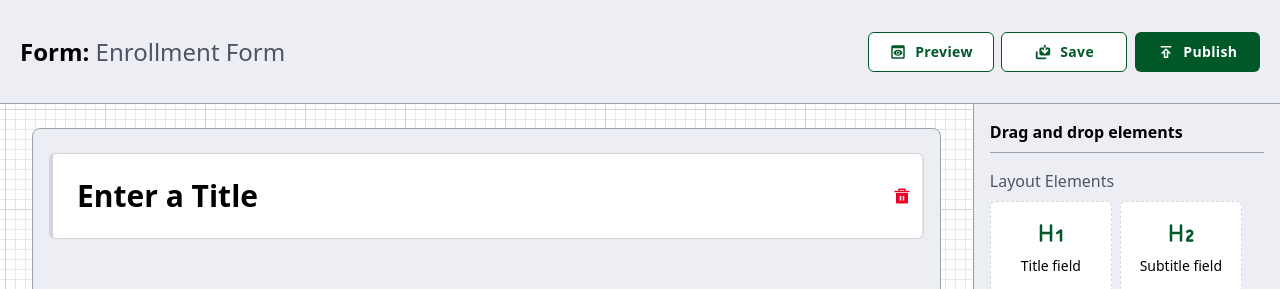
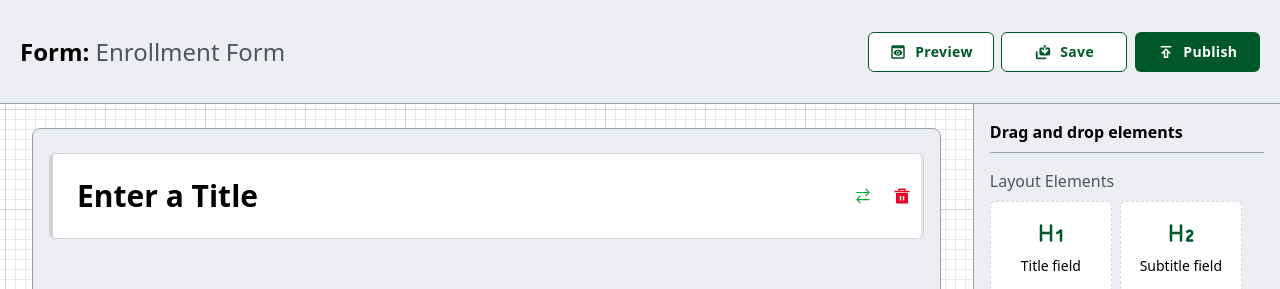
Before and after one commit to Kingjohneycodey/form-builder, a React (Vite) app: page /create-form/1 in a window 1280 px wide. Both pictures are taken after a click on the button "Title field". Shown: the top 289 px of the page. Built offline with nearby package versions, Linux system fonts and the light colour scheme.

Commit message:
included logic to replace fields

```diff
--- a/src/components/DropArea.tsx
+++ b/src/components/DropArea.tsx
@@ -35,8 +35,10 @@ export type ElementName =
 type FieldItemType = {
   [key in ElementName]: React.FC<{
     handleRemove: (index: number) => void;
+    handleReplace: (index: number) => void;
     index: number;
-    id: number | string;
+    replaceIndex: number | null;
+    replaceMode: boolean;
   }>;
 };
 
@@ -55,7 +57,17 @@ const FieldItem: FieldItemType = {
   time: TimeField,
 };
 
-const DropArea = ({ onDrop }: { onDrop: (event: any) => void }) => {
+const DropArea = ({
+  onDrop,
+  handleReplaceMode,
+  replaceIndex,
+  replaceMode,
+}: {
+  onDrop: (event: any) => void;
+  handleReplaceMode: (index: number) => void;
+  replaceIndex: number | null;
+  replaceMode: boolean;
+}) => {
   const { isOver, setNodeRef } = useDroppable({
     id: "drop-area",
   });
@@ -65,6 +77,10 @@ const DropArea = ({ onDrop }: { onDrop: (event: any) => void }) => {
 
   const handleDelete = (index: number) => {
     dispatch(removeElement(index));
+  };
+
+  const handleReplace = (index: number) => {
+    handleReplaceMode(index);
   };
 
   console.log("ELEMENTS:", elements);
@@ -90,8 +106,10 @@ const DropArea = ({ onDrop }: { onDrop: (event: any) => void }) => {
             <FieldComponent
               key={index}
               handleRemove={() => handleDelete(index)}
+              handleReplace={() => handleReplace(index)}
               index={index}
-              id={element.itemPosition}
+              replaceIndex={replaceIndex}
+              replaceMode={replaceMode}
             />
           );
         })
--- a/src/components/DropElements.tsx
+++ b/src/components/DropElements.tsx
@@ -1,46 +1,56 @@
-import { useDraggable } from "@dnd-kit/core";
-
 import { useState } from "react";
 import { RiDeleteBin5Fill } from "react-icons/ri";
+import { GoArrowSwitch } from "react-icons/go";
 
 export const FieldWrapper = ({
   isFocused,
   children,
   handleRemove,
+  handleReplace,
   index,
-  id,
+  replaceIndex,
+  replaceMode,
 }: {
   isFocused: boolean;
   children: React.ReactNode;
   handleRemove: (index: number) => void;
+  handleReplace: (index: number) => void;
   index: number;
-  id: string;
+  replaceIndex: number | null;
+  replaceMode: boolean;
 }) => {
-  const { attributes, listeners, setNodeRef, transform } = useDraggable({
-    id,
-  });
-
   return (
     <div
-      ref={setNodeRef}
-      {...listeners}
-      {...attributes}
-      style={{
-        transform: `translate3d(${transform?.x}px, ${transform?.y}px, 0)`,
-      }}
       className={`relative bg-white flex w-full p-4 border rounded-md transition-all duration-300 ease-in-out ${
         isFocused
           ? "border-l-4 border-dark-green"
           : "border-l-4 border-gray-300"
       }`}
     >
-      <div className="flex flex-col rounded-md w-[95%]">{children}</div>
+      <div className="flex flex-col rounded-md w-[90%]">{children}</div>
+      <div className="flex flex-row absolute top-0 right-0 z-10 w-[80px] h-full border-r rounded-r-md">
         <div
-        className="flex items-center justify-center absolute top-0 right-0 z-10 w-[40px] h-full border-r rounded-r-md hover:bg-color-bright-red/20"
+          className={`flex items-center justify-center w-[40px] h-full hover:cursor-pointer hover:bg-light-green/20 ${
+            replaceIndex === index && replaceMode === true
+              ? "bg-light-green/20"
+              : ""
+          }`}
+          title={`${
+            replaceIndex === index && replaceMode === true
+              ? "Exit Replace Mode"
+              : "Replace Item"
+          }`}
+          onClick={() => handleReplace(index)}
+        >
+          <GoArrowSwitch className="text-lg text-light-green" />
+        </div>
+        <div
+          className="flex items-center justify-center w-[40px] h-full hover:cursor-pointer hover:bg-color-bright-red/20 border-r rounded-r-md"
           title="Remove item"
           onClick={() => handleRemove(index)}
         >
           <RiDeleteBin5Fill className="text-lg text-color-bright-red" />
+        </div>
       </div>
     </div>
   );
@@ -48,10 +58,16 @@ export const FieldWrapper = ({
 
 export const TitleField = ({
   handleRemove,
+  handleReplace,
   index,
+  replaceIndex,
+  replaceMode,
 }: {
   handleRemove: (index: number) => void;
+  handleReplace: (index: number) => void;
   index: number;
+  replaceIndex: number | null;
+  replaceMode: boolean;
 }) => {
   const [title, setTitle] = useState<string>("Enter a Title");
   const [isFocused, setIsFocused] = useState<boolean>(false);
@@ -60,7 +76,10 @@ export const TitleField = ({
     <FieldWrapper
       isFocused={isFocused}
       handleRemove={handleRemove}
+      handleReplace={handleReplace}
       index={index}
+      replaceIndex={replaceIndex}
+      replaceMode={replaceMode}
     >
       <input
         type="text"
@@ -79,10 +98,16 @@ export const TitleField = ({
 
 export const SubtitleField = ({
   handleRemove,
+  handleReplace,
   index,
+  replaceIndex,
+  replaceMode,
 }: {
   handleRemove: (index: number) => void;
+  handleReplace: (index: number) => void;
   index: number;
+  replaceIndex: number | null;
+  replaceMode: boolean;
 }) => {
   const [subTitle, setSubTitle] = useState<string>("Enter a Subtitle");
   const [isFocused, setIsFocused] = useState<boolean>(false);
@@ -91,7 +116,10 @@ export const SubtitleField = ({
     <FieldWrapper
       isFocused={isFocused}
       handleRemove={handleRemove}
+      handleReplace={handleReplace}
       index={index}
+      replaceIndex={replaceIndex}
+      replaceMode={replaceMode}
     >
       <input
         type="text"
@@ -110,20 +138,43 @@ export const SubtitleField = ({
 
 export const SeparatorField = ({
   handleRemove,
+  handleReplace,
   index,
+  replaceIndex,
+  replaceMode,
 }: {
   handleRemove: (index: number) => void;
+  handleReplace: (index: number) => void;
   index: number;
+  replaceIndex: number | null;
+  replaceMode: boolean;
 }) => {
   return (
     <div className="relative flex w-full">
-      <div className="w-[95%] my-4 border border-gray-400"></div>
+      <div className="w-[90%] my-4 border border-gray-400"></div>
+      <div className="flex flex-row absolute top-0 right-0 z-10 w-[80px] h-full">
         <div
-        className="flex items-center justify-center absolute top-0 right-0 z-10 w-[40px] h-full border rounded-md hover:bg-color-bright-red/20"
+          className={`flex items-center justify-center w-[40px] h-full hover:cursor-pointer hover:bg-light-green/20 ${
+            replaceIndex === index && replaceMode === true
+              ? "bg-light-green/20"
+              : ""
+          }`}
+          title={`${
+            replaceIndex === index && replaceMode === true
+              ? "Exit Replace Mode"
+              : "Replace Item"
+          }`}
+          onClick={() => handleReplace(index)}
+        >
+          <GoArrowSwitch className="text-lg text-light-green" />
+        </div>
+        <div
+          className="flex items-center justify-center w-[40px] h-full hover:cursor-pointer hover:bg-color-bright-red/20"
           title="Remove item"
           onClick={() => handleRemove(index)}
         >
           <RiDeleteBin5Fill className="text-lg text-color-bright-red" />
+        </div>
       </div>
     </div>
   );
@@ -131,21 +182,44 @@ export const SeparatorField = ({
 
 export const SpacerField = ({
   handleRemove,
+  handleReplace,
   index,
+  replaceIndex,
+  replaceMode,
 }: {
   handleRemove: (index: number) => void;
+  handleReplace: (index: number) => void;
   index: number;
+  replaceIndex: number | null;
+  replaceMode: boolean;
 }) => {
   return (
     <div className="relative flex w-full">
       <br />
       <br />
+      <div className="flex flex-row absolute top-0 right-0 z-10 w-[80px] h-full">
         <div
-        className="flex items-center justify-center absolute top-0 right-0 z-10 w-[40px] h-full border rounded-md hover:bg-color-bright-red/20"
+          className={`flex items-center justify-center w-[40px] h-full hover:cursor-pointer hover:bg-light-green/20 ${
+            replaceIndex === index && replaceMode === true
+              ? "bg-light-green/20"
+              : ""
+          }`}
+          title={`${
+            replaceIndex === index && replaceMode === true
+              ? "Exit Replace Mode"
+              : "Replace Item"
+          }`}
+          onClick={() => handleReplace(index)}
+        >
+          <GoArrowSwitch className="text-lg text-light-green" />
+        </div>
+        <div
+          className="flex items-center justify-center w-[40px] h-full hover:cursor-pointer hover:bg-color-bright-red/20"
           title="Remove item"
           onClick={() => handleRemove(index)}
         >
           <RiDeleteBin5Fill className="text-lg text-color-bright-red" />
+        </div>
       </div>
     </div>
   );
@@ -153,10 +227,16 @@ export const SpacerField = ({
 
 export const TextField = ({
   handleRemove,
+  handleReplace,
   index,
+  replaceIndex,
+  replaceMode,
 }: {
   handleRemove: (index: number) => void;
+  handleReplace: (index: number) => void;
   index: number;
+  replaceIndex: number | null;
+  replaceMode: boolean;
 }) => {
   const [question, setQuestion] = useState<string>("Enter a question");
   const [text, setText] = useState<string>("");
@@ -166,7 +246,10 @@ export const TextField = ({
     <FieldWrapper
       isFocused={isFocused}
       handleRemove={handleRemove}
+      handleReplace={handleReplace}
       index={index}
+      replaceIndex={replaceIndex}
+      replaceMode={replaceMode}
     >
       <input
         type="text"
@@ -196,10 +279,16 @@ export const TextField = ({
 
 export const TextareaField = ({
   handleRemove,
+  handleReplace,
   index,
+  replaceIndex,
+  replaceMode,
 }: {
   handleRemove: (index: number) => void;
+  handleReplace: (index: number) => void;
   index: number;
+  replaceIndex: number | null;
+  replaceMode: boolean;
 }) => {
   const [question, setQuestion] = useState<string>("Enter a question");
   const [textarea, setTextarea] = useState<string>("");
@@ -209,7 +298,10 @@ export const TextareaField = ({
     <FieldWrapper
       isFocused={isFocused}
       handleRemove={handleRemove}
+      handleReplace={handleReplace}
       index={index}
+      replaceIndex={replaceIndex}
+      replaceMode={replaceMode}
     >
       <input
         type="text"
@@ -239,10 +331,16 @@ export const TextareaField = ({
 
 export const NumberField = ({
   handleRemove,
+  handleReplace,
   index,
+  replaceIndex,
+  replaceMode,
 }: {
   handleRemove: (index: number) => void;
+  handleReplace: (index: number) => void;
   index: number;
+  replaceIndex: number | null;
+  replaceMode: boolean;
 }) => {
   const [question, setQuestion] = useState<string>("Enter a question");
   const [number, setNumber] = useState<number | string>(0);
@@ -252,7 +350,10 @@ export const NumberField = ({
     <FieldWrapper
       isFocused={isFocused}
       handleRemove={handleRemove}
+      handleReplace={handleReplace}
       index={index}
+      replaceIndex={replaceIndex}
+      replaceMode={replaceMode}
     >
       <input
         type="text"
@@ -283,10 +384,16 @@ export const NumberField = ({
 
 export const DropdownField = ({
   handleRemove,
+  handleReplace,
   index,
+  replaceIndex,
+  replaceMode,
 }: {
   handleRemove: (index: number) => void;
+  handleReplace: (index: number) => void;
   index: number;
+  replaceIndex: number | null;
+  replaceMode: boolean;
 }) => {
   const [question, setQuestion] = useState<string>("Enter a question");
   const [options, setOptions] = useState<string[]>([]);
@@ -305,7 +412,10 @@ export const DropdownField = ({
     <FieldWrapper
       isFocused={isFocused}
       handleRemove={handleRemove}
+      handleReplace={handleReplace}
       index={index}
+      replaceIndex={replaceIndex}
+      replaceMode={replaceMode}
     >
       <input
         type="text"
@@ -356,10 +466,16 @@ export const DropdownField = ({
 
 export const CheckboxField = ({
   handleRemove,
+  handleReplace,
   index,
+  replaceIndex,
+  replaceMode,
 }: {
   handleRemove: (index: number) => void;
+  handleReplace: (index: number) => void;
   index: number;
+  replaceIndex: number | null;
+  replaceMode: boolean;
 }) => {
   const [question, setQuestion] = useState<string>("Enter a question");
   const [checkboxes, setCheckboxes] = useState<
@@ -395,7 +511,10 @@ export const CheckboxField = ({
     <FieldWrapper
       isFocused={isFocused}
       handleRemove={handleRemove}
+      handleReplace={handleReplace}
       index={index}
+      replaceIndex={replaceIndex}
+      replaceMode={replaceMode}
     >
       <input
         type="text"
@@ -442,10 +561,16 @@ export const CheckboxField = ({
 
 export const RadioField = ({
   handleRemove,
+  handleReplace,
   index,
+  replaceIndex,
+  replaceMode,
 }: {
   handleRemove: (index: number) => void;
+  handleReplace: (index: number) => void;
   index: number;
+  replaceIndex: number | null;
+  replaceMode: boolean;
 }) => {
   const [question, setQuestion] = useState<string>("Enter a question");
   const [radioButtons, setRadioButtons] = useState<
@@ -475,7 +600,10 @@ export const RadioField = ({
     <FieldWrapper
       isFocused={isFocused}
       handleRemove={handleRemove}
+      handleReplace={handleReplace}
       index={index}
+      replaceIndex={replaceIndex}
+      replaceMode={replaceMode}
     >
       <input
         type="text"
@@ -525,10 +653,16 @@ export const RadioField = ({
 
 export const DateField = ({
   handleRemove,
+  handleReplace,
   index,
+  replaceIndex,
+  replaceMode,
 }: {
   handleRemove: (index: number) => void;
+  handleReplace: (index: number) => void;
   index: number;
+  replaceIndex: number | null;
+  replaceMode: boolean;
 }) => {
   const [question, setQuestion] = useState<string>("Enter a question");
   const [date, setDate] = useState<string>("");
@@ -538,7 +672,10 @@ export const DateField = ({
     <FieldWrapper
       isFocused={isFocused}
       handleRemove={handleRemove}
+      handleReplace={handleReplace}
       index={index}
+      replaceIndex={replaceIndex}
+      replaceMode={replaceMode}
     >
       <input
         type="text"
@@ -568,10 +705,16 @@ export const DateField = ({
 
 export const TimeField = ({
   handleRemove,
+  handleReplace,
   index,
+  replaceIndex,
+  replaceMode,
 }: {
   handleRemove: (index: number) => void;
+  handleReplace: (index: number) => void;
   index: number;
+  replaceIndex: number | null;
+  replaceMode: boolean;
 }) => {
   const [question, setQuestion] = useState<string>("Enter a question");
   const [time, setTime] = useState<string>("");
@@ -581,7 +724,10 @@ export const TimeField = ({
     <FieldWrapper
       isFocused={isFocused}
       handleRemove={handleRemove}
+      handleReplace={handleReplace}
       index={index}
+      replaceIndex={replaceIndex}
+      replaceMode={replaceMode}
     >
       <input
         type="text"
--- a/src/pages/FormBuilder.tsx
+++ b/src/pages/FormBuilder.tsx
@@ -6,12 +6,15 @@ import DropArea from "../components/DropArea.js";
 import { DndContext, DragOverlay } from "@dnd-kit/core";
 import { useState } from "react";
 import { useDispatch, useSelector } from "react-redux";
-import { addElement } from "../slices/dropElementSlice";
+import { addElement, replaceElement } from "../slices/dropElementSlice";
 
 type ElementType = { itemName: string; itemPosition: number };
 
 const FormBuilder = () => {
   const [activeId, setActiveId] = useState<any>(null);
+  const [replaceMode, setReplaceMode] = useState<boolean>(false);
+  const [replaceIndex, setReplaceIndex] = useState<number | null>(null);
+
   const dispatch = useDispatch();
   const elements = useSelector((state: any) => state.elements as ElementType[]);
 
@@ -20,10 +23,25 @@ const FormBuilder = () => {
   };
 
   const handleDragEnd = (event: any) => {
+    if (replaceMode && replaceIndex !== null) {
+      dispatch(
+        replaceElement({ index: replaceIndex, itemName: event.active.id })
+      );
+      setReplaceMode(false);
+      setReplaceIndex(null);
+    } else {
+      const newPosition = elements.length + 1;
+      const elementName = event.active.id;
+      dispatch(
+        addElement({ itemName: elementName, itemPosition: newPosition })
+      );
+    }
     setActiveId(null);
-    const newPosition = elements.length + 1;
-    const elementName = event.active.id;
-    dispatch(addElement({ itemName: elementName, itemPosition: newPosition }));
+  };
+
+  const handleReplaceMode = (index: number) => {
+    setReplaceMode(!replaceMode);
+    setReplaceIndex(index);
   };
 
   return (
@@ -59,7 +77,12 @@ const FormBuilder = () => {
         </nav>
         <main className="flex flex-row items-start justify-between h-[87vh]">
           <section className="flex flex-col items-start px-8 py-6 w-[76%] h-full bg-repeat bg-white bg-[url(/paper.svg)]">
-            <DropArea onDrop={handleDragEnd} />
+            <DropArea
+              onDrop={handleDragEnd}
+              handleReplaceMode={handleReplaceMode}
+              replaceIndex={replaceIndex}
+              replaceMode={replaceMode}
+            />
           </section>
           <section className="flex flex-col space-y-4 items-start w-[24%] h-full p-4 overflow-y-auto border-l border-gray-400">
             <h2 className="w-full pb-2 font-semibold border-b border-gray-400">
--- a/src/slices/dropElementSlice.d.ts
+++ b/src/slices/dropElementSlice.d.ts
@@ -6,5 +6,9 @@ declare module "../slices/dropElementSlice.js" {
     itemPosition: number;
   }>;
   export const removeElement: ActionCreatorWithPayload<number, string>;
+  export const replaceElement: ActionCreatorWithPayload<{
+    index: number;
+    itemName: string;
+  }>;
   // Add other exports here if needed
 }
```
Also changed, not shown: src/slices/dropElementSlice.js (+7 -1 lines). Lines whose indentation alone changed are shown as unchanged.
